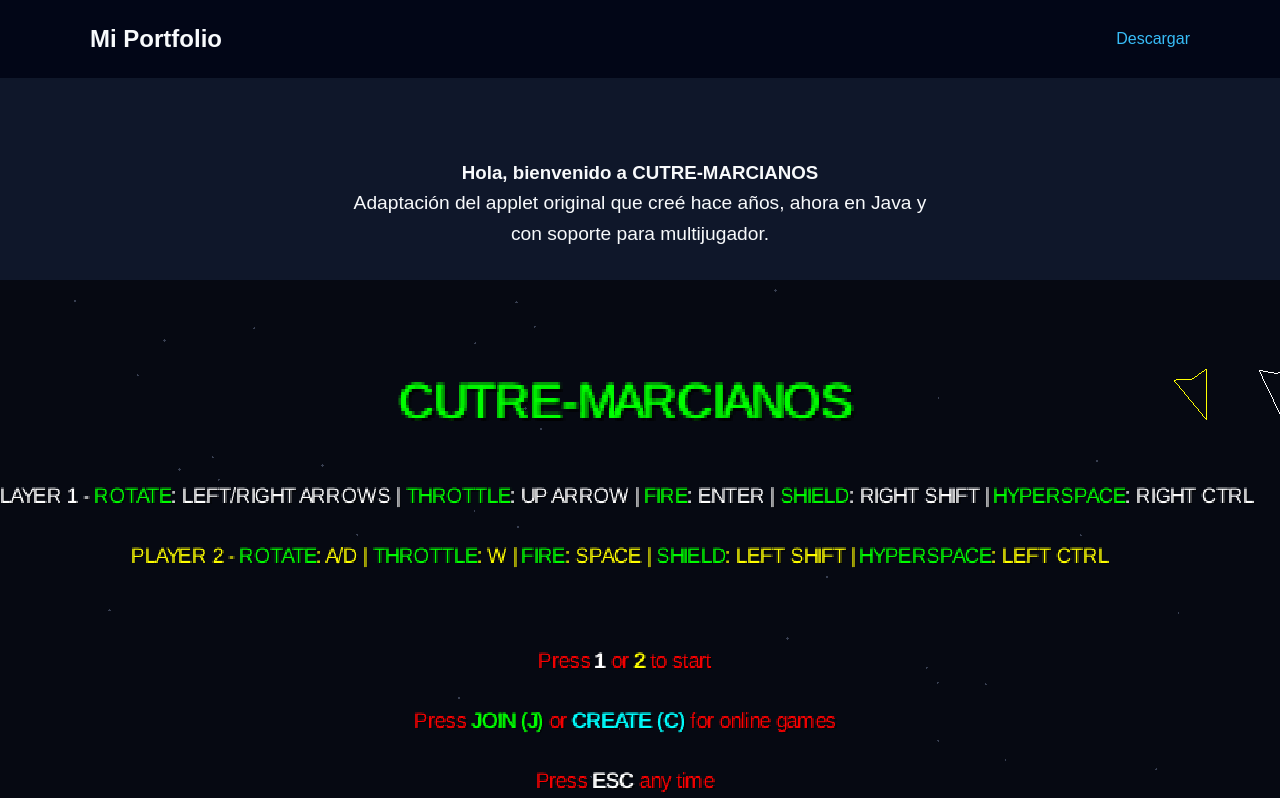
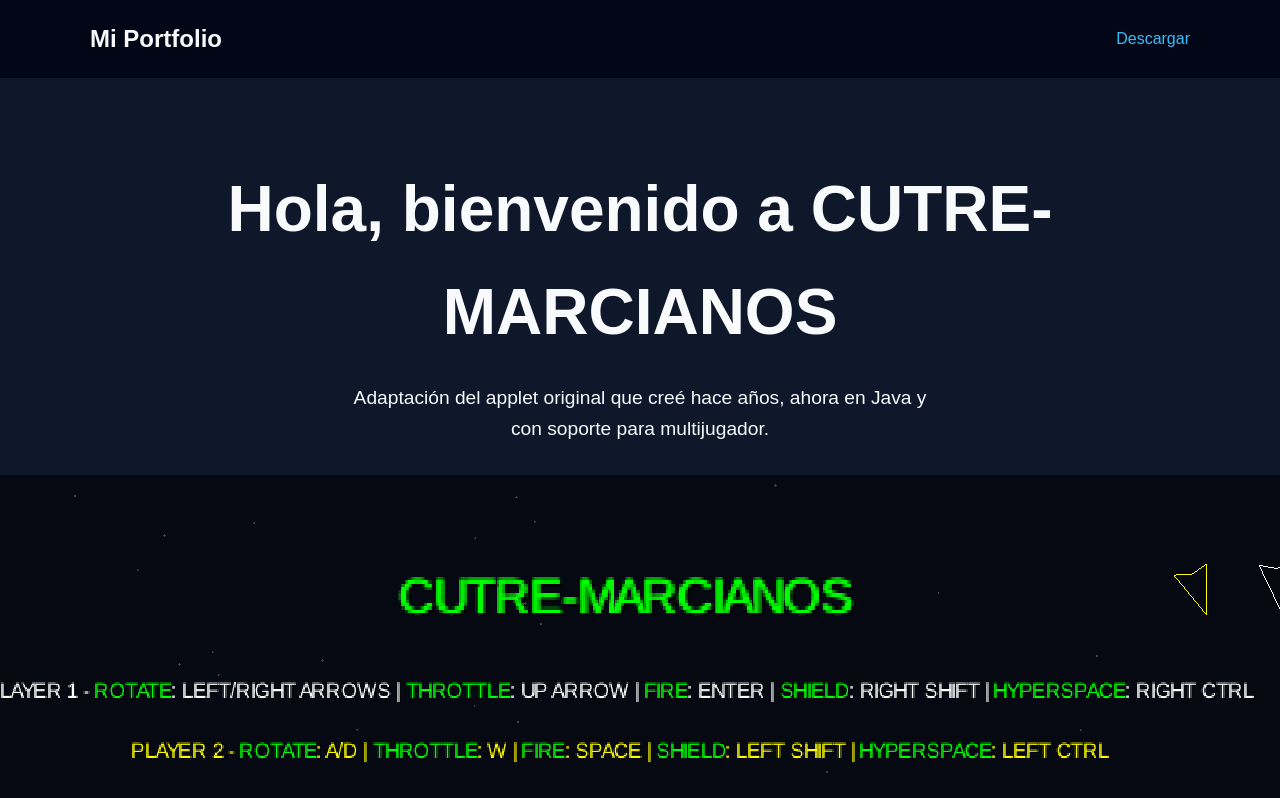
Before and after one commit to mbarragan/mbarragan.github.io, a plain HTML site: page index.html in a window 1280 px wide. Shown: the top 798 px of the page. Drawn offline with Linux system fonts and the light colour scheme.

Commit message:
compacted version

```diff
--- a/index.html
+++ b/index.html
@@ -24,7 +24,7 @@
     <main>
 
         <section class="hero">
-            <h3>Hola, bienvenido a CUTRE-MARCIANOS</h3>
+            <h2>Hola, bienvenido a CUTRE-MARCIANOS</h2>
 
             <p>
                 Adaptación del applet original que creé hace años, ahora en Java y con soporte para multijugador.
@@ -33,7 +33,6 @@
             <img src="static/Screenshot_cutre-marcianos.png" alt="Imagen de cutre-marcianos">
 
         </section>
-
         <section id="enlaces">
             <h2>Enlaces</h2>
             <br>
```
